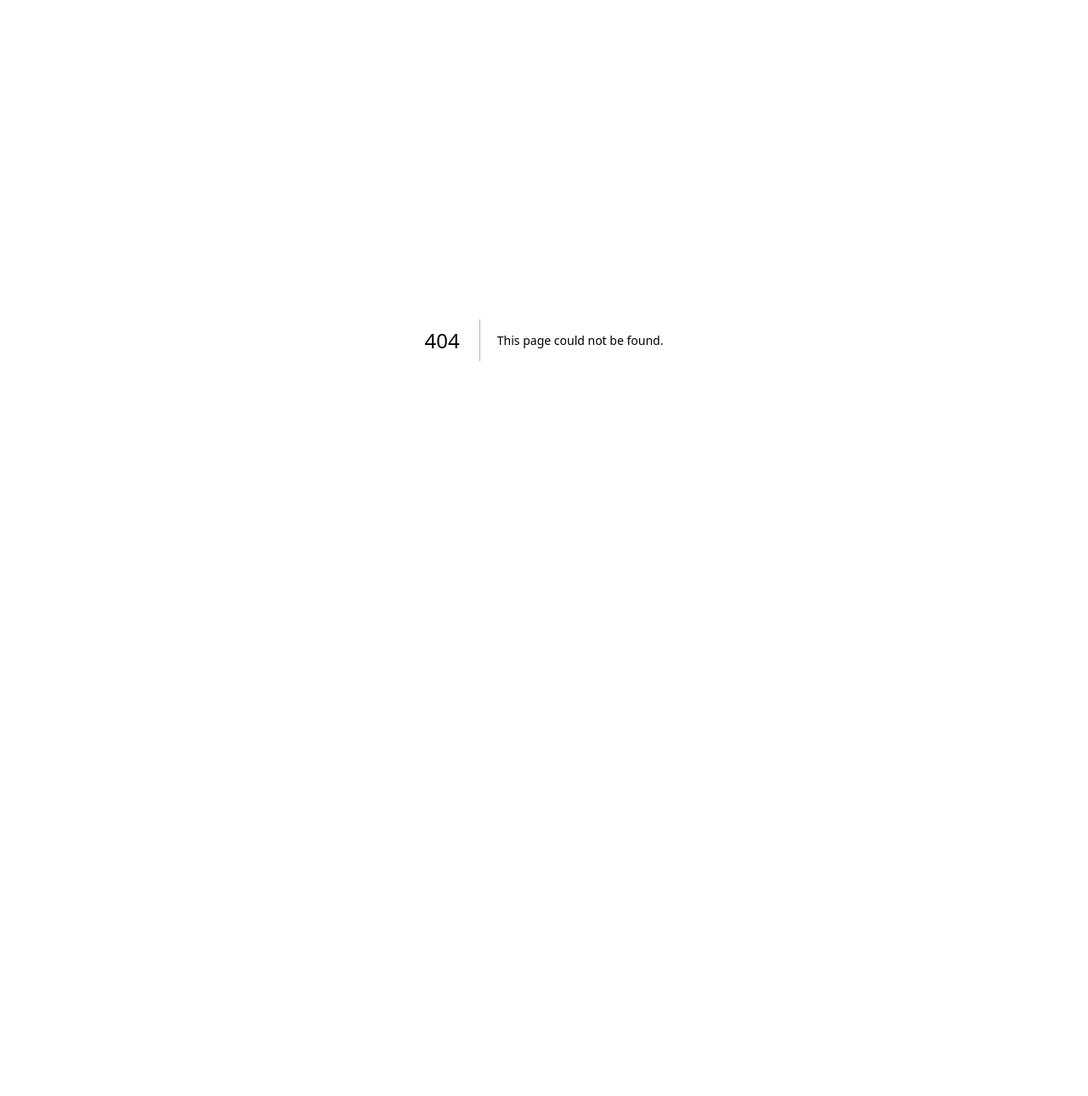
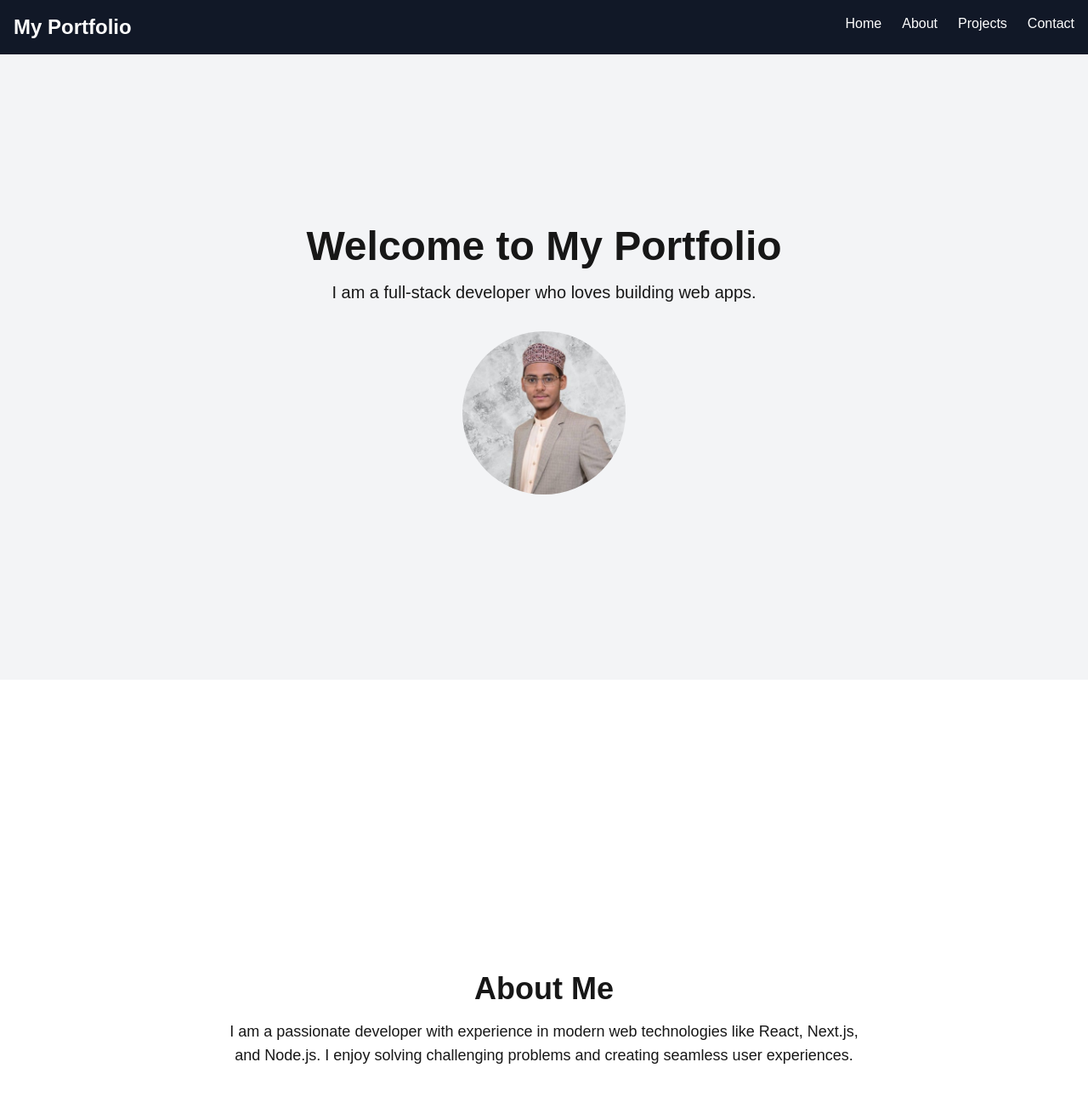
Before and after one commit to UBAIDRAZA1/Next.js-Project, a Next.js app: page /components/project02 in a window 1280 px wide. Before the commit this address had no page. Shown: the top 1290 px of the page at 85% size. Before the commit the page ends 800 px from the top, so only its background shows below. Built offline with nearby package versions, Linux system fonts and the light colour scheme.

Commit message:
project02 push

```diff
--- /dev/null
+++ b/src/app/components/project02/page.tsx
@@ -0,0 +1,89 @@
+
+"use client"; // We are handling interactions
+
+import React from 'react';
+
+export default function Page() {
+  return (
+    <div>
+      {/* Navbar */}
+      <nav className="bg-gray-900 text-white p-4 fixed w-full top-0 z-10">
+        <div className="container mx-auto flex justify-between">
+          <h1 className="text-2xl font-bold">My Portfolio</h1>
+          <ul className="flex space-x-6">
+            <li>
+              <a href="#home" className="hover:text-gray-400">Home</a>
+            </li>
+            <li>
+              <a href="#about" className="hover:text-gray-400">About</a>
+            </li>
+            <li>
+              <a href="#projects" className="hover:text-gray-400">Projects</a>
+            </li>
+            <li>
+              <a href="#contact" className="hover:text-gray-400">Contact</a>
+            </li>
+          </ul>
+        </div>
+      </nav>
+
+      {/* Home Section */}
+      <section id="home" className="h-screen bg-gray-100 flex items-center justify-center">
+        <div className="text-center">
+          <h2 className="text-5xl mt-12 font-bold">Welcome to My Portfolio</h2>
+          <p className="text-xl mt-4">I am a full-stack developer who loves building web apps.</p>
+          {/* Image */}
+          <img
+            src="/image.jpeg" // Replace with an image URL
+            alt="Profile"
+            className="mx-auto mt-8 rounded-full w-48 h-48 object-cover"
+          />
+        </div>
+      </section>
+
+      {/* About Section */}
+      <section id="about" className="h-screen bg-white flex items-center justify-center">
+        <div className="text-center max-w-3xl">
+          <h2 className="text-4xl font-bold">About Me</h2>
+          <p className="text-lg mt-4">
+            I am a passionate developer with experience in modern web technologies like React, Next.js, and Node.js. I enjoy solving challenging problems and creating seamless user experiences.
+          </p>
+        </div>
+      </section>
+
+      {/* Projects Section */}
+      <section id="projects" className="h-screen bg-gray-200 flex items-center justify-center">
+        <div className="text-center">
+          <h2 className="text-4xl font-bold">Projects</h2>
+          <div className="grid grid-cols-1 md:grid-cols-3 gap-8 mt-8">
+            <div className="bg-white p-4 shadow-lg rounded-lg">
+              <h3 className="text-2xl font-bold">Project 1</h3>
+              <p className="mt-2">A web app built using React and Node.js.</p>
+            </div>
+            <div className="bg-white p-4 shadow-lg rounded-lg">
+              <h3 className="text-2xl font-bold">Project 2</h3>
+              <p className="mt-2">An e-commerce platform built using Next.js and MongoDB.</p>
+            </div>
+            <div className="bg-white p-4 shadow-lg rounded-lg">
+              <h3 className="text-2xl font-bold">Project 3</h3>
+              <p className="mt-2">A blog platform with a modern UI.</p>
+            </div>
+          </div>
+        </div>
+      </section>
+
+      {/* Contact Section */}
+      <section id="contact" className="h-screen bg-gray-100 flex items-center justify-center">
+        <div className="text-center">
+          <h2 className="text-4xl font-bold">Contact</h2>
+          <p className="text-lg mt-4">Feel free to reach out to me through the following platforms:</p>
+          <div className="flex justify-center space-x-6 mt-4">
+            <a href="https://github.com" className="hover:text-gray-500">GitHub</a>
+            <a href="https://linkedin.com" className="hover:text-gray-500">LinkedIn</a>
+            <a href="mailto:ubaidraza3657767@gmail.com" className="hover:text-gray-500">Email</a>
+          </div>
+        </div>
+      </section>
+    </div>
+  );
+}
```
Also changed, not shown: public/image.jpeg (added).
